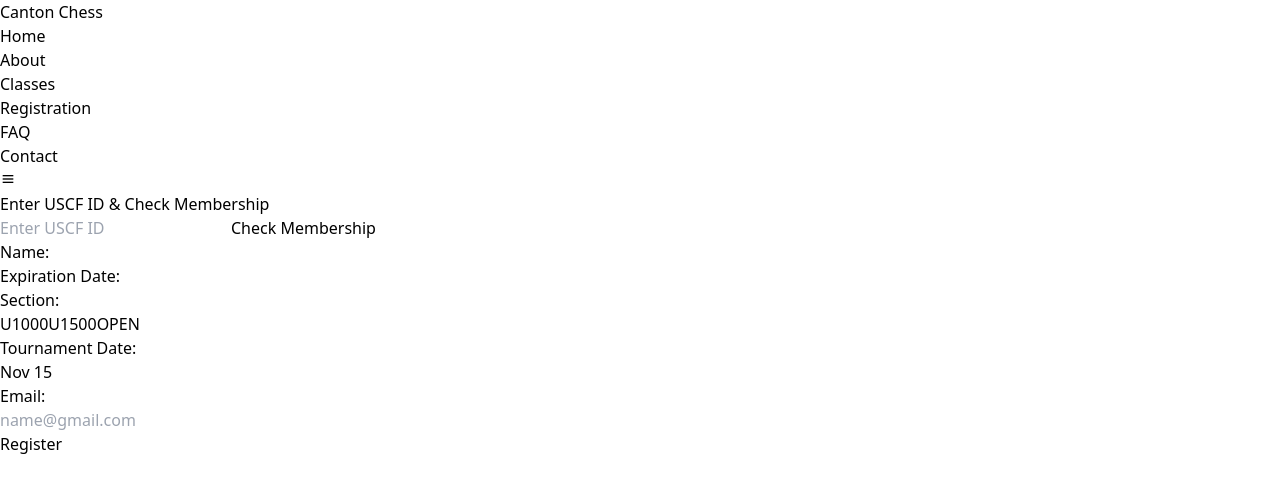
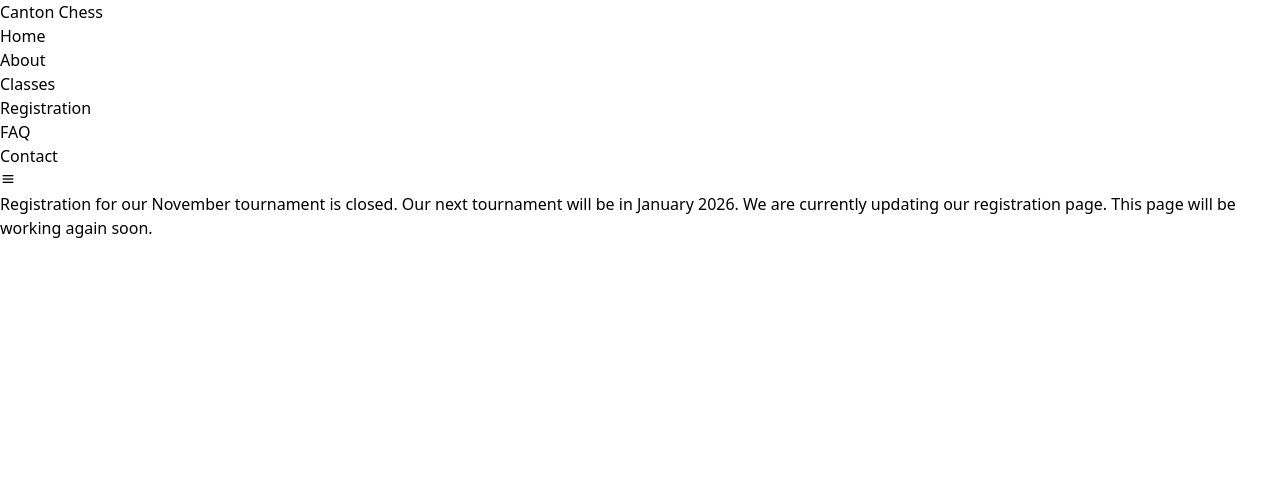
Before and after one commit to abhijaythethinker/Canton-Chess-Website, a React (Vite) app: page /registration in a window 1280 px wide. Both pictures are taken after a click on the button "I Agree, Proceed". Shown: the top 492 px of the page. Built offline with nearby package versions, Linux system fonts and the light colour scheme.

Commit message:
Updated registration page

```diff
--- a/src/pages/Scraper.jsx
+++ b/src/pages/Scraper.jsx
@@ -150,103 +150,115 @@ function Scraper() {
     const isExpired = new Date(expirationDate) < new Date();
 
     return (
+        // <div className="w-screen h-screen flex items-center justify-center bg-slate-50 p-5">
+        //     <div className="w-full max-w-sm bg-white p-8 rounded-3xl shadow-xl flex flex-col items-center 2xl:scale-125 overflow-auto max-h-screen">
+        //         <h2 className="text-2xl font-semibold text-gray-800 mb-6">Enter USCF ID & Check Membership</h2>
+
+        //         {/* Confirmation Message */}
+        //         {confirmationMessage && (
+        //             <div className="w-full bg-green-200 text-green-700 py-3 px-4 rounded-lg mb-4 text-center font-medium shadow-md shadow-green-200/70">
+        //                 {confirmationMessage}
+        //             </div>
+        //         )}
+
+        //         <input
+        //             className="w-full text-center text-lg py-3 px-6 mb-6 rounded-lg shadow-sm border-2 border-green-700 focus:ring-2 focus:ring-green-500 focus:outline-none focus:shadow-lg focus:shadow-green-500/60 focus:border-slate-50"
+        //             type="text"
+        //             value={uscfId}
+        //             maxLength="8"
+        //             onChange={(e) => {
+        //                 setUscfId(e.target.value);
+        //                 setPlayerName('');
+        //                 setExpirationDate('');
+        //                 setSectionName('');
+        //                 setTmDate('');
+        //             }}
+        //             placeholder="Enter USCF ID"
+        //         />
+        //         <button
+        //             onClick={fetchMembershipInfo}
+        //             disabled={loading || !(uscfId.length === 8 && parseInt(uscfId, 10) > 9999999)}
+        //             className={`w-full py-3 mb-6 rounded-lg border-2 font-semibold  transition-colors duration-400 ${
+        //                 !loading && uscfId.length === 8 && parseInt(uscfId, 10) > 9999999 ? 'bg-green-700 text-white hover:bg-white hover:text-green-700 border-green-700 cursor-pointer' : 'bg-gray-300 text-gray-500 border-gray-300 cursor-not-allowed'
+        //             }`}
+        //         >
+        //             {loading ? 'Loading...' : 'Check Membership'}
+        //         </button>
+        //         {error && <p className="text-red-600 mb-4">{error}</p>}
+
+        //         <div className="w-full">
+        //             <p className="text-lg font-medium text-gray-800 mb-2">Name: {playerName}</p>
+        //             <p className="text-lg font-medium text-gray-800 mb-2">Expiration Date: {expirationDate}</p>
+        //             <p className="text-lg font-medium text-gray-800 mb-2">Section: {sectionName}</p>
+        //         </div>
+
+        //         <div className="w-full flex justify-around mb-4">
+        //             <button
+        //                 onClick={() => setSectionName('U1000')}
+        //                 className="py-3 px-4 rounded-lg bg-green-700 text-white border-2 border-green-700 hover:bg-white hover:text-green-700 font-semibold transition-colors duration-400">
+        //                 U1000
+        //             </button>
+        //             <button
+        //                 onClick={() => setSectionName('U1500')}
+        //                 className="py-3 px-4 rounded-lg bg-green-700 text-white border-2 border-green-700 hover:bg-white hover:text-green-700 font-semibold transition-colors duration-400">
+        //                 U1500
+        //             </button>
+        //             <button
+        //                 onClick={() => setSectionName('OPEN')}
+        //                 className="py-3 px-4 rounded-lg bg-green-700 text-white border-2 border-green-700 hover:bg-white hover:text-green-700 font-semibold transition-colors duration-400">
+        //                 OPEN
+        //             </button>
+        //         </div>
+
+        //         <div className="w-full">
+        //             <p className="text-lg font-medium text-gray-800 mb-2">Tournament Date: {tmDate}</p>
+        //         </div>
+
+        //         <div className="w-full flex justify-around mb-4">
+        //             {/* <button
+        //                 onClick={() => setTmDate('Oct 25')}
+        //                 className="py-3 px-8 rounded-lg bg-green-700 text-white border-2 border-green-700 hover:bg-white hover:text-green-700 font-semibold transition-colors duration-400">
+        //                 Oct 25
+        //             </button> */}
+        //             <button
+        //                 onClick={() => setTmDate('Nov 15')}
+        //                 className="py-3 px-8 rounded-lg bg-green-700 text-white border-2 border-green-700 hover:bg-white hover:text-green-700 font-semibold transition-colors duration-400">
+        //                 Nov 15
+        //             </button>
+        //         </div>
+
+        //         <div className="w-full">
+        //             <p className="text-lg font-medium text-gray-800 mb-2">Email:</p>
+        //             <input
+        //                 value={email}
+        //                 onChange={(e) => SetEmail(e.target.value)}
+        //                 type="email" className= "border-2 border-green-700 focus:ring-2 focus:ring-green-500 focus:outline-none focus:shadow-lg focus:shadow-green-500/60 focus:border-slate-50 px-4 py-2 text-black text-sm rounded-lg shadow-sm block w-full p-2.5 mx-50" placeholder="name@gmail.com" required
+        //             />
+        //         </div>
+
+        //         <button
+        //             onClick={handleSubmit}
+        //             disabled={isExpired || !uscfId || !expirationDate || !playerName || !isEmailValid || sectionName.length === 0 || tmDate.length === 0 || email.length === 0}
+        //             className={`w-full py-3 mt-6 rounded-lg  border-2 font-semibold ${
+        //                 isExpired || !uscfId || !expirationDate || !playerName || !isEmailValid || sectionName.length === 0 || tmDate.length === 0 || email.length === 0
+        //                     ? 'bg-gray-300 text-gray-500 border-gray-300 cursor-not-allowed'
+        //                     : 'bg-green-700 text-white border-green-700 hover:text-green-700 hover:bg-white hover:border-green-700 transition-colors duration-400'
+        //             }`}
+        //         >
+        //             {isExpired ? 'USCF ID Expired' : 'Register'}
+        //         </button>
+        //     </div>
+        // </div>
         <div className="w-screen h-screen flex items-center justify-center bg-slate-50 p-5">
-            <div className="w-full max-w-sm bg-white p-8 rounded-3xl shadow-xl flex flex-col items-center 2xl:scale-125 overflow-auto max-h-screen">
-                <h2 className="text-2xl font-semibold text-gray-800 mb-6">Enter USCF ID & Check Membership</h2>
-
-                {/* Confirmation Message */}
-                {confirmationMessage && (
-                    <div className="w-full bg-green-200 text-green-700 py-3 px-4 rounded-lg mb-4 text-center font-medium shadow-md shadow-green-200/70">
-                        {confirmationMessage}
-                    </div>
-                )}
-
-                <input
-                    className="w-full text-center text-lg py-3 px-6 mb-6 rounded-lg shadow-sm border-2 border-green-700 focus:ring-2 focus:ring-green-500 focus:outline-none focus:shadow-lg focus:shadow-green-500/60 focus:border-slate-50"
-                    type="text"
-                    value={uscfId}
-                    maxLength="8"
-                    onChange={(e) => {
-                        setUscfId(e.target.value);
-                        setPlayerName('');
-                        setExpirationDate('');
-                        setSectionName('');
-                        setTmDate('');
-                    }}
-                    placeholder="Enter USCF ID"
-                />
-                <button
-                    onClick={fetchMembershipInfo}
-                    disabled={loading || !(uscfId.length === 8 && parseInt(uscfId, 10) > 9999999)}
-                    className={`w-full py-3 mb-6 rounded-lg border-2 font-semibold  transition-colors duration-400 ${
-                        !loading && uscfId.length === 8 && parseInt(uscfId, 10) > 9999999 ? 'bg-green-700 text-white hover:bg-white hover:text-green-700 border-green-700 cursor-pointer' : 'bg-gray-300 text-gray-500 border-gray-300 cursor-not-allowed'
-                    }`}
-                >
-                    {loading ? 'Loading...' : 'Check Membership'}
-                </button>
-                {error && <p className="text-red-600 mb-4">{error}</p>}
-
-                <div className="w-full">
-                    <p className="text-lg font-medium text-gray-800 mb-2">Name: {playerName}</p>
-                    <p className="text-lg font-medium text-gray-800 mb-2">Expiration Date: {expirationDate}</p>
-                    <p className="text-lg font-medium text-gray-800 mb-2">Section: {sectionName}</p>
+            <div className="h-fit md:w-fit w-3/4 text-center bg-white border border-gray-100 flex flex-row items-center rounded-3xl shadow-xl mb-10 overflow-hidden">
+                <div className="p-10">
+                    <h2 className="font-semibold md:w-96 w-full">
+                        Registration for our November tournament is closed.
+                        Our next tournament will be in January 2026.
+                        We are currently updating our registration page.
+                        This page will be working again soon.
+                    </h2>
                 </div>
-
-                <div className="w-full flex justify-around mb-4">
-                    <button
-                        onClick={() => setSectionName('U1000')}
-                        className="py-3 px-4 rounded-lg bg-green-700 text-white border-2 border-green-700 hover:bg-white hover:text-green-700 font-semibold transition-colors duration-400">
-                        U1000
-                    </button>
-                    <button
-                        onClick={() => setSectionName('U1500')}
-                        className="py-3 px-4 rounded-lg bg-green-700 text-white border-2 border-green-700 hover:bg-white hover:text-green-700 font-semibold transition-colors duration-400">
-                        U1500
-                    </button>
-                    <button
-                        onClick={() => setSectionName('OPEN')}
-                        className="py-3 px-4 rounded-lg bg-green-700 text-white border-2 border-green-700 hover:bg-white hover:text-green-700 font-semibold transition-colors duration-400">
-                        OPEN
-                    </button>
-                </div>
-
-                <div className="w-full">
-                    <p className="text-lg font-medium text-gray-800 mb-2">Tournament Date: {tmDate}</p>
-                </div>
-
-                <div className="w-full flex justify-around mb-4">
-                    {/* <button
-                        onClick={() => setTmDate('Oct 25')}
-                        className="py-3 px-8 rounded-lg bg-green-700 text-white border-2 border-green-700 hover:bg-white hover:text-green-700 font-semibold transition-colors duration-400">
-                        Oct 25
-                    </button> */}
-                    <button
-                        onClick={() => setTmDate('Nov 15')}
-                        className="py-3 px-8 rounded-lg bg-green-700 text-white border-2 border-green-700 hover:bg-white hover:text-green-700 font-semibold transition-colors duration-400">
-                        Nov 15
-                    </button>
-                </div>
-
-                <div className="w-full">
-                    <p className="text-lg font-medium text-gray-800 mb-2">Email:</p>
-                    <input
-                        value={email}
-                        onChange={(e) => SetEmail(e.target.value)}
-                        type="email" className= "border-2 border-green-700 focus:ring-2 focus:ring-green-500 focus:outline-none focus:shadow-lg focus:shadow-green-500/60 focus:border-slate-50 px-4 py-2 text-black text-sm rounded-lg shadow-sm block w-full p-2.5 mx-50" placeholder="name@gmail.com" required
-                    />
-                </div>
-
-                <button
-                    onClick={handleSubmit}
-                    disabled={isExpired || !uscfId || !expirationDate || !playerName || !isEmailValid || sectionName.length === 0 || tmDate.length === 0 || email.length === 0}
-                    className={`w-full py-3 mt-6 rounded-lg  border-2 font-semibold ${
-                        isExpired || !uscfId || !expirationDate || !playerName || !isEmailValid || sectionName.length === 0 || tmDate.length === 0 || email.length === 0
-                            ? 'bg-gray-300 text-gray-500 border-gray-300 cursor-not-allowed'
-                            : 'bg-green-700 text-white border-green-700 hover:text-green-700 hover:bg-white hover:border-green-700 transition-colors duration-400'
-                    }`}
-                >
-                    {isExpired ? 'USCF ID Expired' : 'Register'}
-                </button>
             </div>
         </div>
     );
```
Also changed, not shown: 2 other files (tests, documents, lock files or other folders).
